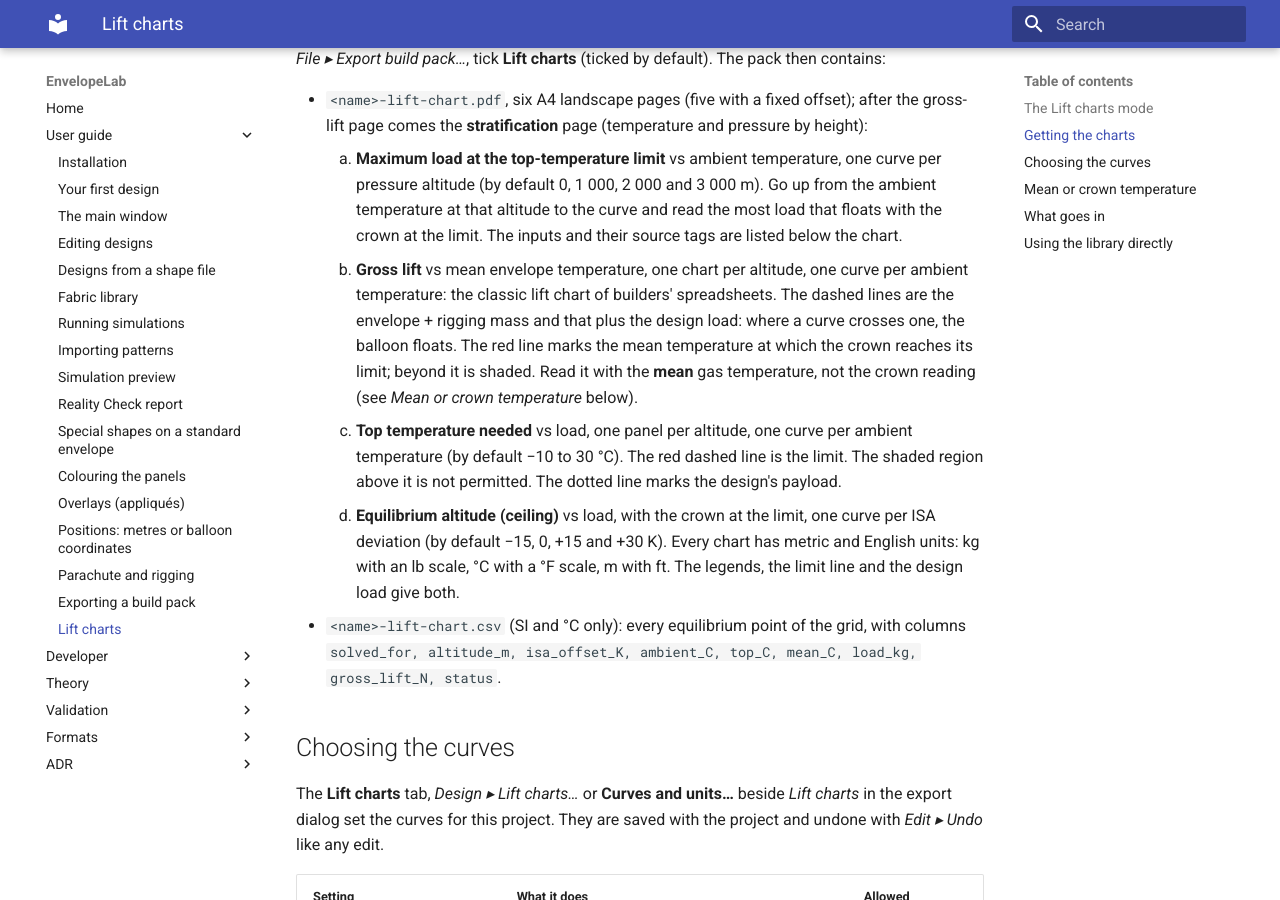
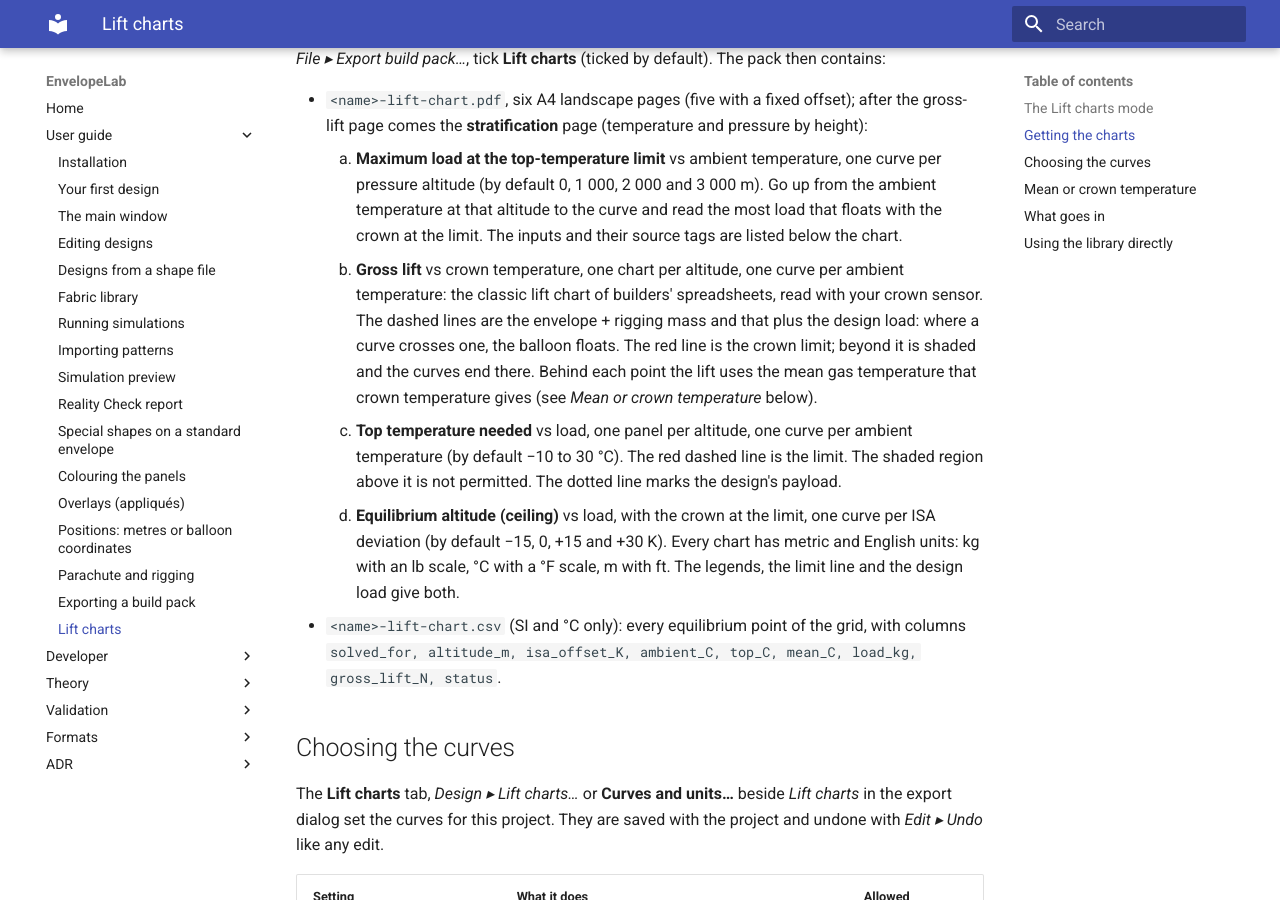
Before and after one commit to ekoenig4/EnvelopeLab, an MkDocs documentation site: the page built from docs/user/lift-charts.md, in a window 1280 px wide and 900 px high, scrolled down 1139 px. Built offline with MkDocs 1.6.1 and Material for MkDocs 9.7.7, drawn with Linux system fonts in a browser that asks for light colours; some of the changed text lies outside the part shown.

Commit message:
feat(export): read the gross-lift chart against the crown temperature
The gross-lift chart had the mean gas temperature on its horizontal
axis, so the crown limit appeared as a band of mean temperatures (e.g.
"crown 120 degC = mean 95-101 degC") and the region marked "crown above
limit" started near 100 degC. A builder read this as the mean being
hotter than the crown. The mean is never above the crown (the assumed
profile rises to the crown, so every layer and any average of them is at
or below it), but the chart was read against a temperature nobody can
measure.

The chart now has the crown (top) temperature on its horizontal axis,
the one the pilot reads; each point's lift uses the mean that crown
temperature gives (LiftChartInputs.mean_of). The limit is one red line,
the shading starts there and every curve ends there. With a fixed offset
of 0 the chart is the uniform-temperature spreadsheet's exactly. Theory
text, theory and user docs and the changelog say so; tests check the
crown axis, the single limit line and that the mean stays below the
crown.

No numerical result changes (the lift values are the same, plotted
against a different temperature). No new dependency.

Co-Authored-By: Claude Opus 5.5 <noreply@anthropic.com>
Claude-Session: https://claude.ai/code/session_01Tiox1TidXmKSqYQhkvhuWn

```diff
--- a/docs/user/lift-charts.md
+++ b/docs/user/lift-charts.md
@@ -47,12 +47,13 @@ contains:
        per pressure altitude (by default 0, 1 000, 2 000 and 3 000 m). Go up from the ambient
        temperature at that altitude to the curve and read the most load that floats with
        the crown at the limit. The inputs and their source tags are listed below the chart.
-    2. **Gross lift** vs mean envelope temperature, one chart per altitude, one curve per
-       ambient temperature: the classic lift chart of builders' spreadsheets. The dashed
-       lines are the envelope + rigging mass and that plus the design load: where a curve
-       crosses one, the balloon floats. The red line marks the mean temperature at which
-       the crown reaches its limit; beyond it is shaded. Read it with the **mean** gas
-       temperature, not the crown reading (see *Mean or crown temperature* below).
+    2. **Gross lift** vs crown temperature, one chart per altitude, one curve per
+       ambient temperature: the classic lift chart of builders' spreadsheets, read with
+       your crown sensor. The dashed lines are the envelope + rigging mass and that plus
+       the design load: where a curve crosses one, the balloon floats. The red line is the
+       crown limit; beyond it is shaded and the curves end there. Behind each point the
+       lift uses the mean gas temperature that crown temperature gives (see *Mean or crown
+       temperature* below).
     3. **Top temperature needed** vs load, one panel per altitude, one curve per ambient
        temperature (by default −10 to 30 °C). The red dashed line is the limit. The shaded region
        above it is not permitted. The dotted line marks the design's payload.
@@ -106,8 +107,7 @@ temperature, the mean it gives, the height below which half the volume lies, and
 pressure difference that profile produces next to a uniform envelope's. A lower *Mouth
 temperature rise* is more conservative; an offset of 0 is the least conservative choice.
 These profiles are assumptions, not measurements: with a crown sensor and one sensor
-partway down you can measure the offset and enter it as *measured*. The maximum-load, top-temperature and ceiling charts are read with the crown
-temperature; the gross-lift chart with the mean.
+partway down you can measure the offset and enter it as *measured*. Every chart is read with the crown temperature.
 
 A lift spreadsheet that takes one "envelope temperature" (for example the Balloon
 Builders Journal's) assumes the whole envelope is at that temperature, so that number is
```
Also changed, not shown: CHANGELOG.md (+5 -0 lines), docs/theory/lift-charts.md (+7 -6 lines), 3 other files.
